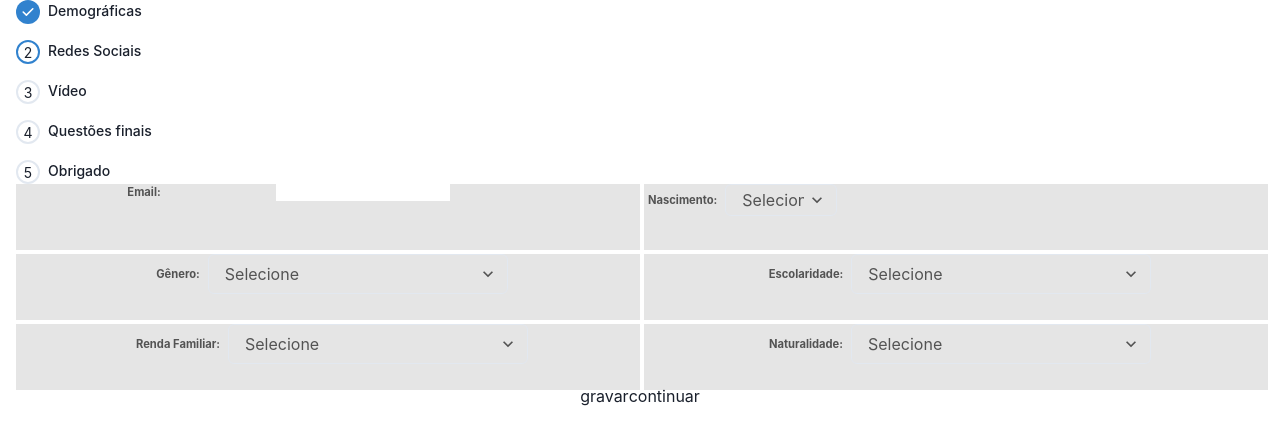
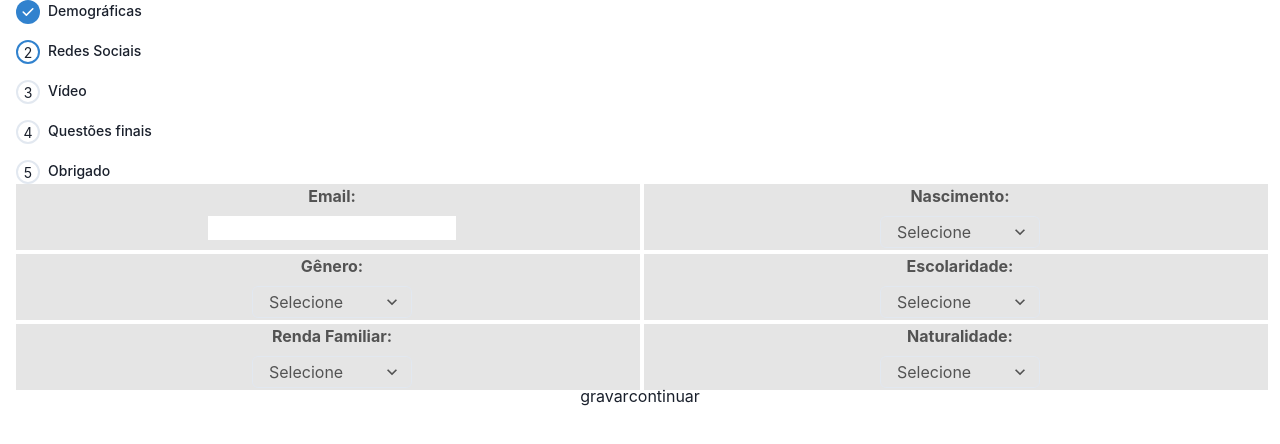
Before and after one commit to deanx/tcc-frontend, a React (Create React App) app: page / in a window 1280 px wide. Shown: the top 444 px of the page. Built offline with nearby package versions, Linux system fonts and the light colour scheme.

Commit message:
finish commit

```diff
--- a/src/pages/PerguntasIniciaisI.js
+++ b/src/pages/PerguntasIniciaisI.js
@@ -7,7 +7,7 @@ import {
     Grid, GridItem,
     Box,
     Select, Input,
-    HStack, Center, Text
+    HStack, VStack, Center, Text
 
   } from '@chakra-ui/react';
 
@@ -16,7 +16,7 @@ function PerguntasIniciaisI(props) {
         window.email = email;
 
         //if([email, anonascto, genero, rendaFamiliar, escolaridade, naturalidade].some(el => el == "")) return alert("Preencha todos os campos");
-        return props.setActiveStep(2);
+        props.setActiveStep(2);
         let data = JSON.stringify({
             "id": 1,
             "email": email,
@@ -70,19 +70,17 @@ function PerguntasIniciaisI(props) {
     gap='1'
     color='blackAlpha.700'
     fontWeight='bold'
-    fontSize="0.7em"
+    fontSize="1em"
     >
-    <GridItem pl='1' bg='#E5E5E5' area={'p1'}>
-
-            <HStack verticalAlign={"center"}>
-                <Box w={"40%"}>Email:</Box>
-                <Box><input type="email" w={"20%"} value={email} onChange={(event) => setEmail(event.target.value)}/></Box>
-            </HStack>
+    <GridItem pl='2' pt='0em' bg='#E5E5E5' area={'p1'}>
+        <VStack alignContent={"left"} alignItems={"left"}>
+                <Box>Email:</Box>
+                <Box><input size='sm' verticalAlign='center' type="email" value={email} onChange={(event) => setEmail(event.target.value)}/></Box>
+        </VStack>
 
     </GridItem>
-    <GridItem pl='1' bg='#E5E5E5' area={'p2'}>
-
-            <HStack>
+    <GridItem pl='2' pt='0em' bg='#E5E5E5' area={'p2'}>
+            <VStack>
                 <Box>Nascimento:</Box>
                 <Box><Select placeholder='Selecione' w={"10em"} h={"2em"} display={"flex"} value={anonascto} onChange={(event) => setAnoNascto(event.target.options[event.target.selectedIndex].value)}>
                     <option value='1900'>1900</option>
@@ -187,53 +185,46 @@ function PerguntasIniciaisI(props) {
                     <option value='1999'>1999</option>
                     <option value='2000'>2000</option>
                 </Select></Box>
-            </HStack>
+            </VStack>
     </GridItem>
-    <GridItem pl='2' bg='#E5E5E5' area={'p3'}>
-        <Center>
-            <HStack>
+    <GridItem pl='2' pt='0em' bg='#E5E5E5' area={'p3'} >
+            <VStack>
                 <Box>Gênero: </Box>
-                <Box><Select placeholder='Selecione' w={300} display={"flex"} value={genero} onChange={(event) => setGenero(event.target.options[event.target.selectedIndex].value)}>
+                <Box><Select placeholder='Selecione'  w={"10em"} h={"2em"} display={"flex"} value={genero} onChange={(event) => setGenero(event.target.options[event.target.selectedIndex].value)}>
                 <option value='masculino'>Masculino</option>
                 <option value='feminino'>Feminino</option>
                 <option value='naodizer'>Prefiro não dizer</option>
                 <option value='lgbt'>LGBTQQICAAPF2K+</option></Select></Box>
-            </HStack>
-        </Center>
+            </VStack>
     </GridItem>
-    <GridItem pl='2' bg='#E5E5E5' area={'p4'}>
-    <Center>
-            <HStack>
+    <GridItem pl='2' pt='0em' bg='#E5E5E5' area={'p4'}>
+            <VStack>
                 <Box>Escolaridade: </Box>
-                <Box><Select placeholder='Selecione' w={300} display={"flex"} onChange={(event) => setEscolaridade(event.target.options[event.target.selectedIndex].value)}>
+                <Box><Select placeholder='Selecione' w={"10em"} h={"2em"} display={"flex"} onChange={(event) => setEscolaridade(event.target.options[event.target.selectedIndex].value)}>
                 <option value='fundamental'>Ensino Fundamental</option>
                 <option value='medio'>Ensino Médio</option>
                 <option value='superior-incompleto'>Superior Incompleto</option>
                 <option value='superior-completo'>Superior Completo</option>
                 <option value='pos'>Pós graduação</option></Select></Box>
-            </HStack>
-        </Center>
+            </VStack>
     </GridItem>
 
-    <GridItem pl='2' bg='#E5E5E5' area={'p5'}>
-    <Center>
-            <HStack>
+    <GridItem pl='2' pt='0em'  bg='#E5E5E5' area={'p5'}>
+            <VStack>
                 <Box>Renda Familiar:</Box>
-                <Box><Select placeholder='Selecione' w={300} display={"flex"} onChange={(event) => setRendaFamiliar(event.target.options[event.target.selectedIndex].value)}>
+                <Box><Select placeholder='Selecione' w={"10em"} h={"2em"} display={"flex"} onChange={(event) => setRendaFamiliar(event.target.options[event.target.selectedIndex].value)}>
                 <option value='1salario' >1 salário mínimo</option>
                 <option value='2salarios'>2 salários mínimos</option>
                 <option value='3salarios'>3 salários mínimos</option>
                 <option value='4salarios'>4 salários mínimos</option>
                 <option value='mais5salarios'>mais de 5 salários mínimos</option></Select></Box>
-            </HStack>
-        </Center>
+            </VStack>
     </GridItem>
 
-    <GridItem pl='2' bg='#E5E5E5' area={'p6'}>
-    <Center>
-            <HStack>
+    <GridItem pl='2' pt='0em' bg='#E5E5E5' area={'p6'} >
+            <VStack>
                 <Box>Naturalidade: </Box>
-                <Box><Select placeholder='Selecione' w={300} display={"flex"} onChange={(event) => setNaturalidade(event.target.options[event.target.selectedIndex].value)}>
+                <Box><Select placeholder='Selecione' w={"10em"} h={"2em"} display={"flex"} onChange={(event) => setNaturalidade(event.target.options[event.target.selectedIndex].value)}>
                     <option value="AC">Acre</option>
                     <option value="AL">Alagoas</option>
                     <option value="AP">Amapá</option>
@@ -261,10 +252,8 @@ function PerguntasIniciaisI(props) {
                     <option value="SE">Sergipe</option>
                     <option value="TO">Tocantins</option>
                     <option value="DF">Distrito Federal</option>
-
                 </Select></Box>
-            </HStack>
-        </Center>
+            </VStack>
     </GridItem>
     </Grid>
     <button onClick={() => start()}>gravar</button>
```
